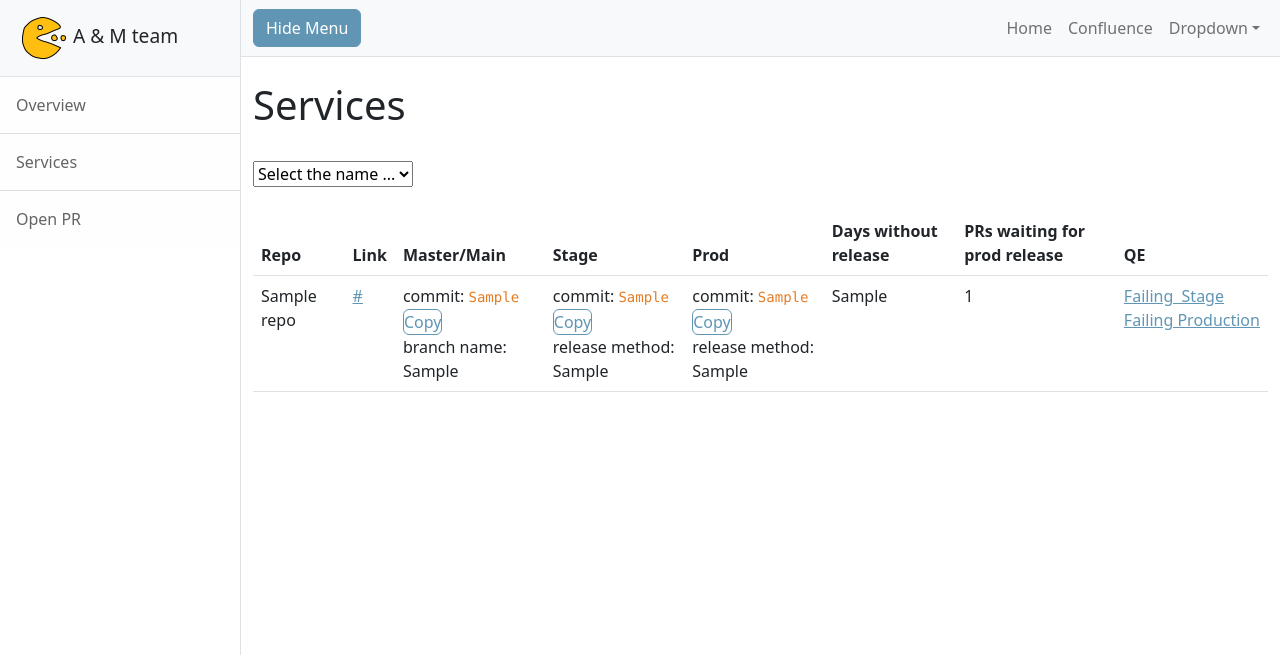
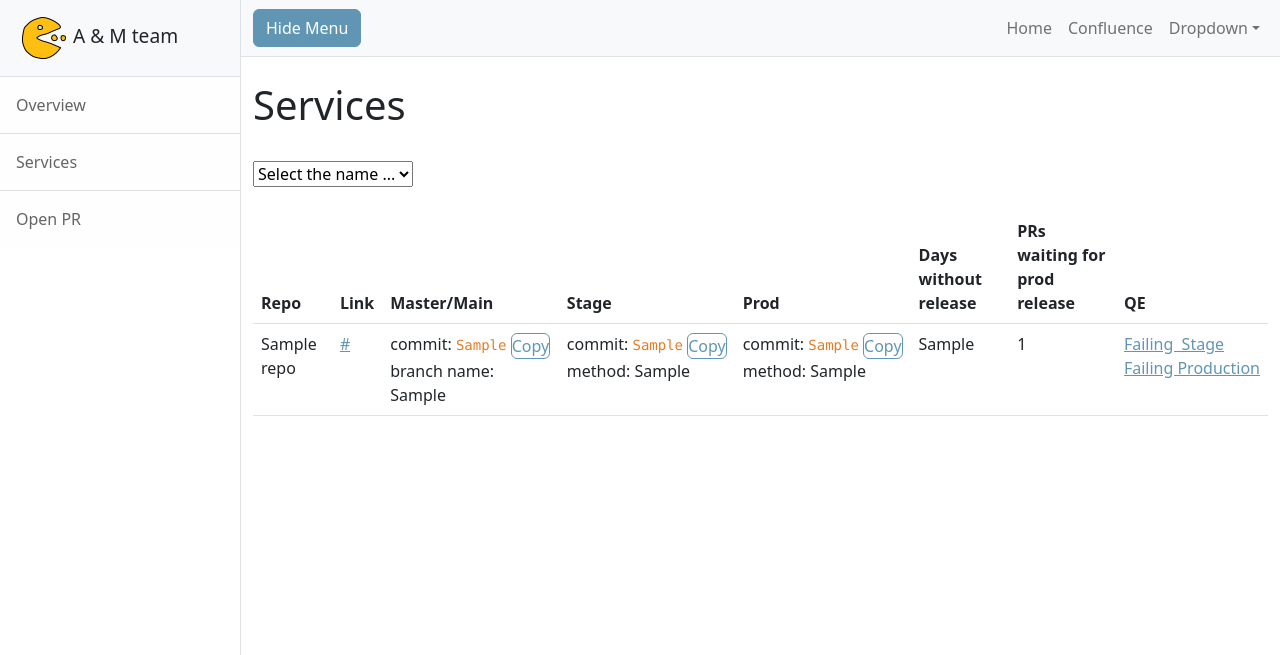
Before and after one commit to petracihalova/AM-dashboard, a Flask app: template application/templates/services.html in a window 1280 px wide. Shown: the top 655 px of the page. Run offline with Flask 3, Linux system fonts and the light colour scheme; the template is opened without the code that fills it: most values are stand-ins (such as "Sample title", 1, 10 or a date in 2020).

Commit message:
add nowrap style for services table

```diff
--- a/application/templates/services.html
+++ b/application/templates/services.html
@@ -34,34 +34,39 @@
                 <td scope='row'>{{ repo.name }}</td>
                 <td><a href="{{ repo.link }}" target="_blank">{{ repo.link.split("/")[-1] }}</a></td>
                 <td>
+                    <div style="white-space: nowrap;">
                         commit: <code>{{ repo.commit_master[:7] }}</code>
                         <span id="{{ repo.id }}-commit-sha-master" hidden>{{ repo.commit_master }}</span>
                         <button type="button" class="btn btn-outline-primary btn-xs" style="padding: 0;"
                             data-id="{{ repo.id }}"
                             onclick='copyToClipboard(this.dataset.id + "-commit-sha-master")'>Copy</button>
-
-                    <br>
+                    </div>
                     branch name:
                     {{ repo.main_branch }}
                 </td>
                 <td>
+                    <div style="white-space: nowrap;">
                         commit: <code>{{ repo.commit_stage[:7] }}</code>
                         <span id="{{ repo.id }}-commit-sha-stage" hidden>{{ repo.commit_stage }}</span>
                         <button type="button" class="btn btn-outline-primary btn-xs" style="padding: 0;"
                             data-id="{{ repo.id }}"
                             onclick='copyToClipboard(this.dataset.id + "-commit-sha-stage")'>Copy</button>
-                    <br>
-                    release method:
+                    </div>
+
+
+                    method:
                     {{ repo.release_stage_method }}
                 </td>
                 <td>
+                    <div style="white-space: nowrap;">
                         commit: <code>{{ repo.commit_production[:7] }}</code>
                         <span id="{{ repo.id }}-commit-sha-prod" hidden>{{ repo.commit_production }}</span>
                         <button type="button" class="btn btn-outline-primary btn-xs" style="padding: 0;"
                             data-id="{{ repo.id }}"
                             onclick='copyToClipboard(this.dataset.id + "-commit-sha-prod")'>Copy</button>
-                    <br>
-                    release method:
+                    </div>
+
+                    method:
                     {{ repo.release_production_method }}
                 </td>
                 <td>
```
Lines whose indentation alone changed are shown as unchanged.
